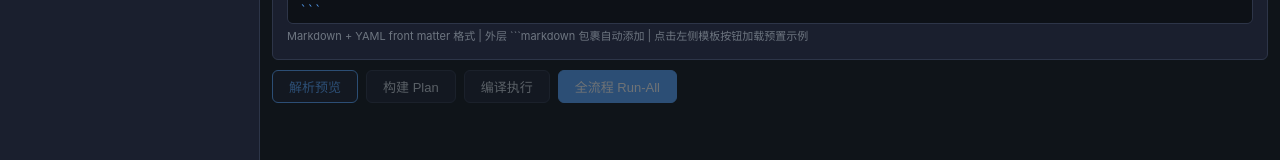
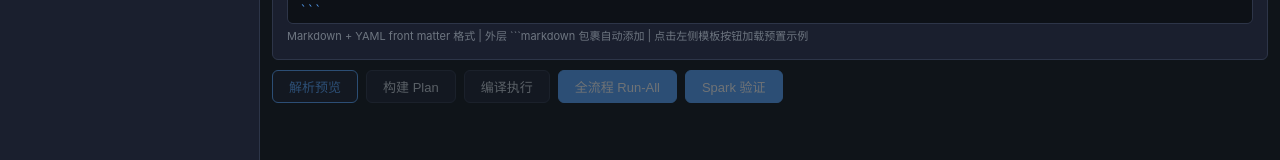
Before and after one commit to huangkwyoyo/TianShu-DataDev-Agent-v3, a React (Vite) app in the folder frontend/: page / in a window 1280 px wide. Shown: the part 417-577 px from the top of the page. Built offline with nearby package versions, Linux system fonts and the light colour scheme; no server answers.

Commit message:
feat(frontend): App.tsx 集成——Spark 验证按钮 + 第二个 PipelineStageIndicator

```diff
--- a/frontend/src/App.tsx
+++ b/frontend/src/App.tsx
@@ -20,11 +20,13 @@ import {
   executeRich,
   runAll,
   getPackageRich,
+  sparkVerify,
   ApiError,
   SpecRichResponse,
   PlanRichResponse,
   ExecuteRichResponse,
   PackageRichResponse,
+  SparkVerifyResponse,
   TemplateFull,
 } from './api/client';
 import './App.css';
@@ -49,6 +51,10 @@ interface AppState {
   planResult: PlanRichResponse | null;
   executeResult: ExecuteRichResponse | null;
   packageResult: PackageRichResponse | null;
+
+  // Spark 管线验证结果
+  sparkStages: StageInfo[];
+  sparkVerifyResult: SparkVerifyResponse | null;
 }
 
 export default function App() {
@@ -64,6 +70,8 @@ export default function App() {
     planResult: null,
     executeResult: null,
     packageResult: null,
+    sparkStages: [],
+    sparkVerifyResult: null,
   });
 
   /** 更新部分状态 */
@@ -217,6 +225,30 @@ export default function App() {
     );
   };
 
+  /** Spark 管线验证 */
+  const handleSparkVerify = () => {
+    if (!state.requestId) {
+      update({ error: { error_code: 'NO_REQUEST_ID', message: '请先执行全流程 Run-All 生成 request_id', field_ref: null } });
+      return;
+    }
+    update({ isLoading: true, error: null });
+    sparkVerify(state.requestId)
+      .then((result) => {
+        update({
+          isLoading: false,
+          sparkStages: result.spark_stages,
+          sparkVerifyResult: result,
+        });
+      })
+      .catch((err) => {
+        const apiErr: ApiError =
+          err && typeof err === 'object' && 'error_code' in err
+            ? (err as ApiError)
+            : { error_code: 'NETWORK_ERROR', message: String(err), field_ref: null };
+        update({ isLoading: false, error: apiErr, sparkStages: [], sparkVerifyResult: null });
+      });
+  };
+
   const hasContent = state.markdownText.trim().length > 0;
 
   return (
@@ -227,6 +259,11 @@ export default function App() {
           <PipelineStageIndicator
             stages={state.pipelineStages}
             error={state.pipelineError}
+          />
+          <PipelineStageIndicator
+            stages={state.sparkStages}
+            error={null}
+            title="Spark 管线"
           />
           <span className="app-version">v0.1.0 | dry_run 模式 | 不做生产执行</span>
         </div>
@@ -273,6 +310,13 @@ export default function App() {
               onClick={handleRunAll}
             >
               全流程 Run-All
+            </button>
+            <button
+              className="btn btn-accent"
+              disabled={!state.requestId || state.isLoading}
+              onClick={handleSparkVerify}
+            >
+              Spark 验证
             </button>
             {state.isLoading && <span className="loading-indicator">处理中...</span>}
           </div>
```
